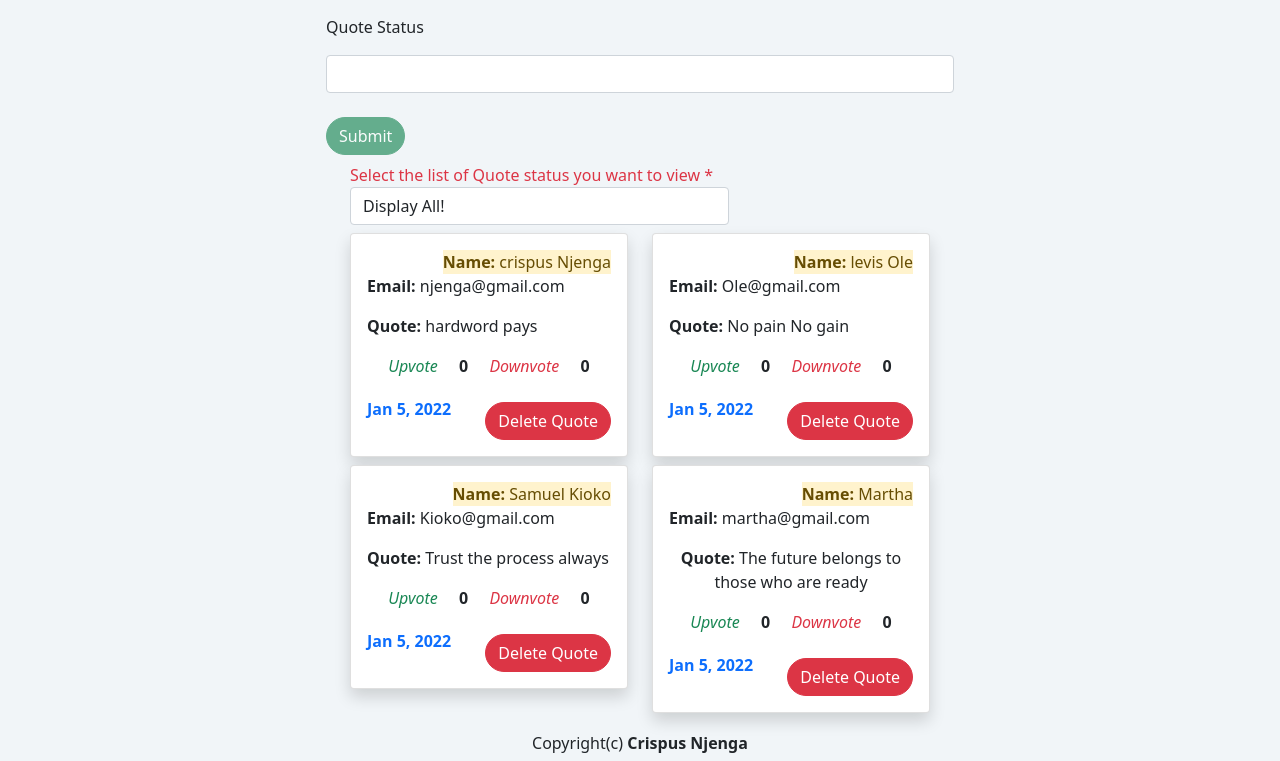
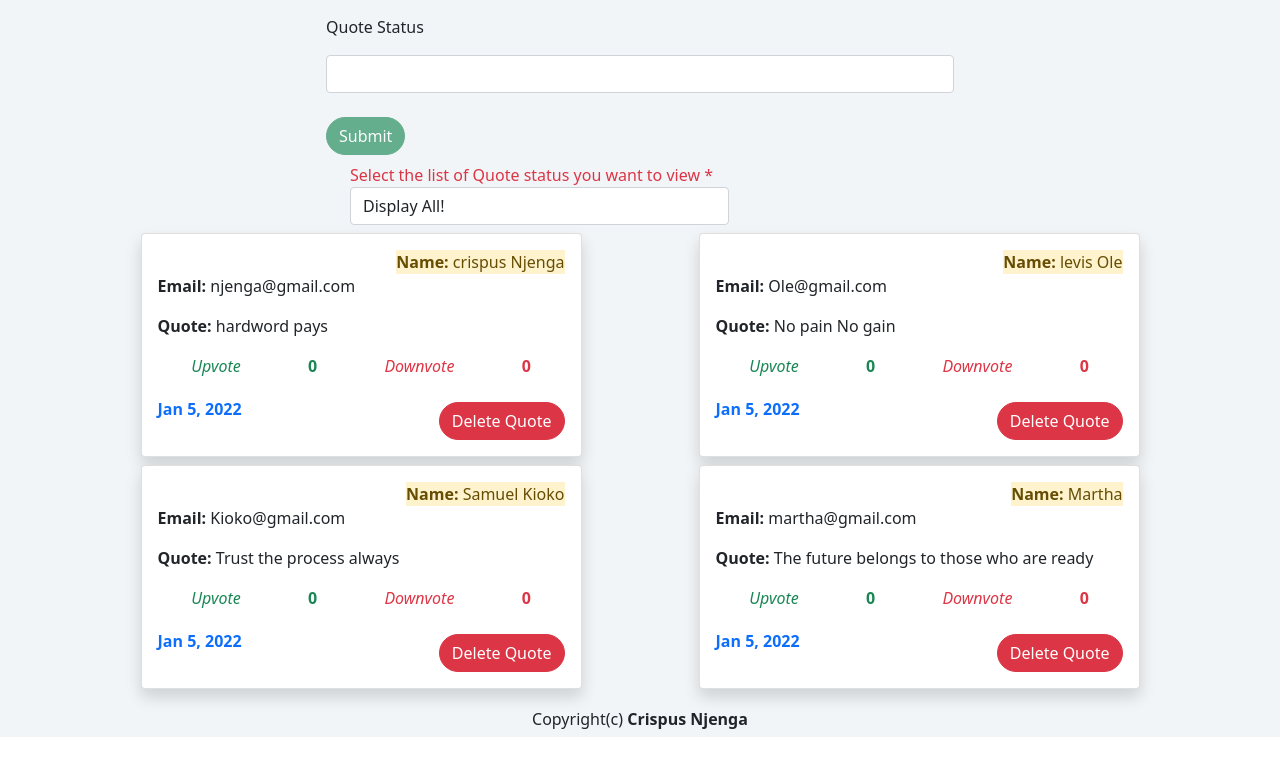
Before and after one commit to crispus-nj/Quote-generator-application, an Angular app: page /qoute in a window 1280 px wide. Shown: the part 790-1551 px from the top of the page. After the commit the page ends 1527 px from the top, so only its background shows below. Built offline with nearby package versions, Linux system fonts and the light colour scheme.

Commit message:
restructured the form component and added styling to the output section

```diff
--- a/src/app/form-component/form-component.component.css
+++ b/src/app/form-component/form-component.component.css
@@ -9,7 +9,7 @@ textarea.ng-invalid.ng-touched,
 .votes {
   display: flex;
   flex-direction: row;
-  justify-content: space-evenly;
+  justify-content: space-around;
   align-items: center;
 }
 .userDetail {
@@ -56,3 +56,7 @@ ul {
   flex-direction: row;
   justify-content: flex-start;
 }
+#quoteOutput {
+  margin-left: auto;
+  margin-right: auto;
+}
--- a/src/app/form-component/form-component.component.html
+++ b/src/app/form-component/form-component.component.html
@@ -38,8 +38,11 @@
         </select>
       </div>
     </div>
+  </div>
+</div>
+<div class="container">
   <div class="row">
-      <div class="col-lg-6" *ngFor="let quo of allQuote | quoteFilterStatus: quoteStatus:'status', let i = index"
+    <div class="col-md-5" id="quoteOutput" *ngFor="let quo of allQuote | quoteFilterStatus: quoteStatus:'status', let i = index"
       [ngClass]="getStatusQoute(quo)">
       <div class="card text-center shadow mt-2">
         <div class="card-body">
@@ -50,8 +53,8 @@
             <p><strong>Quote:</strong> {{ quo.quote }}</p>
           </div>
           <div class="votes">
-              <i (click)="onAddUpvote(i)" class="text-success">Upvote </i><strong>{{ quo.upvote}}</strong>
-              <i (click)="onAddDownvote(i)" class="text-danger">Downvote</i><strong> {{quo.downvote}}</strong>
+            <i (click)="onAddUpvote(i)" class="text-success">Upvote </i><strong class="text-success">{{ quo.upvote}}</strong>
+            <i (click)="onAddDownvote(i)" class="text-danger">Downvote</i><strong class="text-danger"> {{quo.downvote}}</strong>
           </div>
           <div class="buttons mt-3">
             <p class="text-primary text-bold">{{quo.currentDate | date}}</p>
@@ -62,4 +65,3 @@
     </div>
   </div>
 </div>
-</div>
```
Lines whose indentation alone changed are shown as unchanged.
